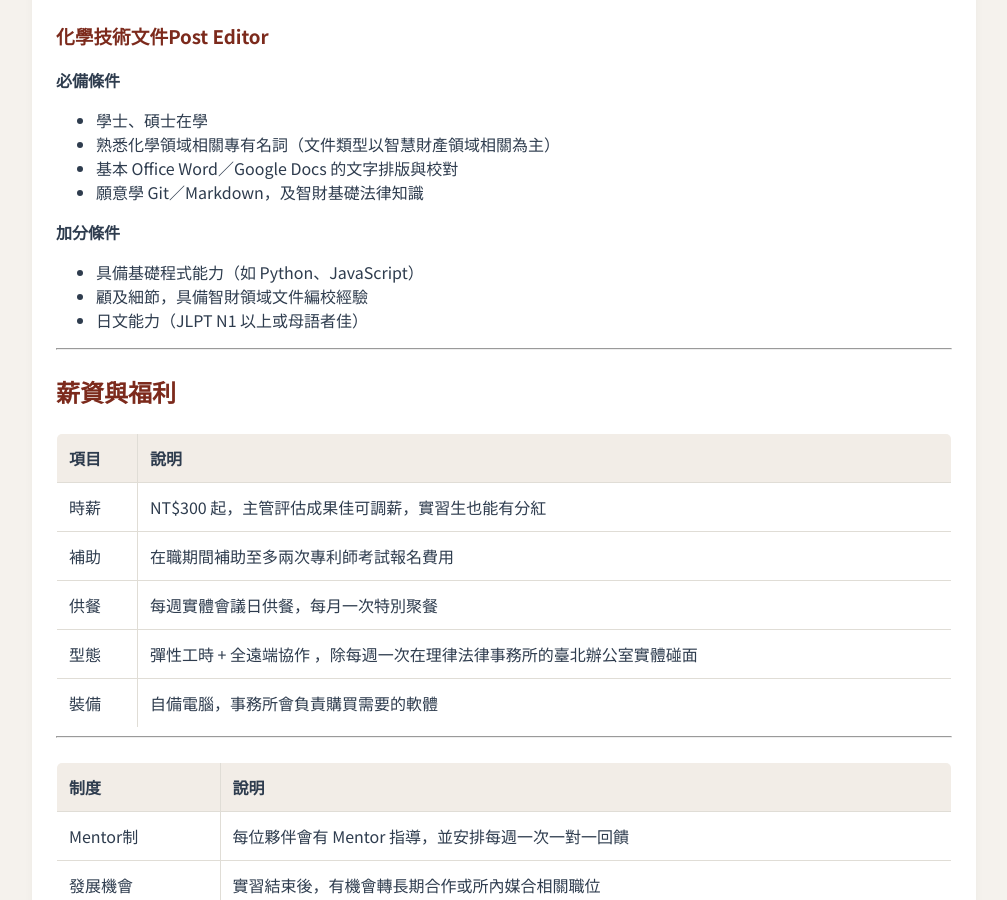
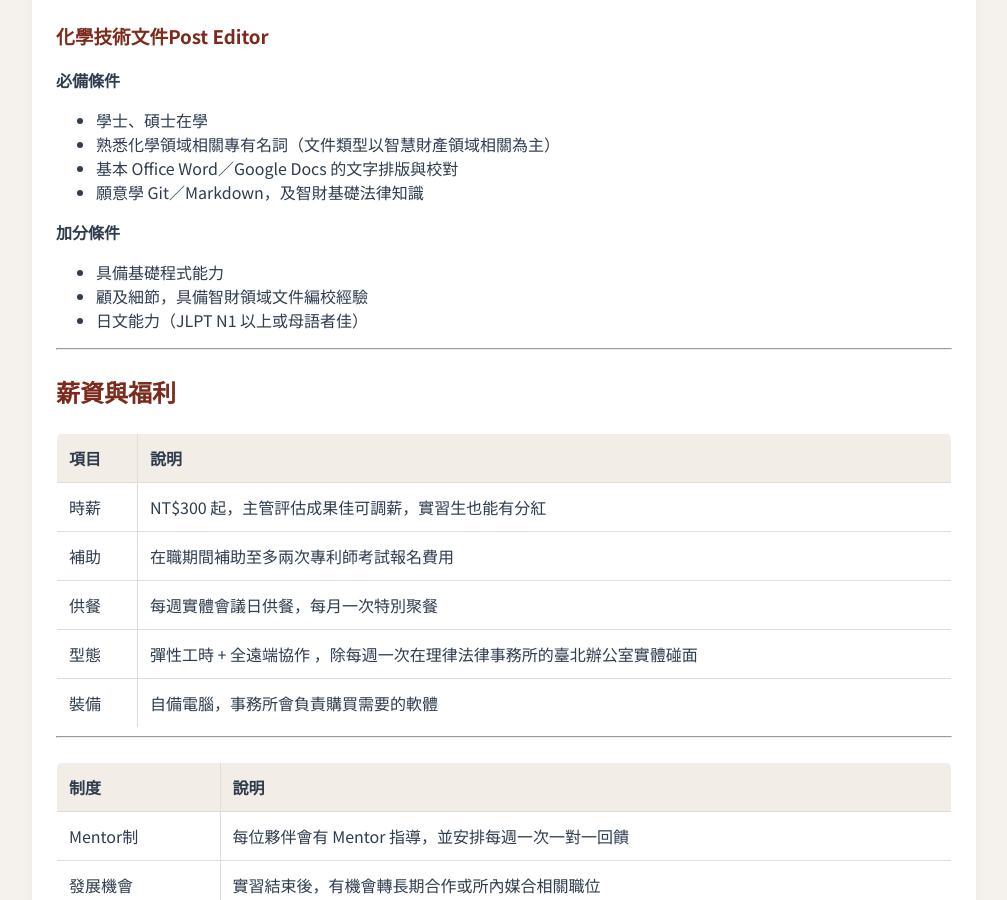
Before and after one commit to Leaven-IPM-AI-Team/leavenipm-intern, a Jekyll site: the page built from _pages/2025summer.md, in a window 1280 px wide and 900 px high, scrolled down 1307 px. Shown: the whole window, without its empty margins (136-1143 px from the left). Built offline with Jekyll 4.4.1, drawn with Linux system fonts in a browser that asks for light colours.

Commit message:
Update 2025summer.md

```diff
--- a/_pages/2025summer.md
+++ b/_pages/2025summer.md
@@ -62,7 +62,7 @@ Leavenipm AI Team全員 2000 年後出生，扁平管理，氛圍超CHILL!!!
 - 願意學 Git／Markdown，及智財基礎法律知識
 
 **加分條件**
-- 具備基礎程式能力（如 Python、JavaScript）
+- 具備基礎程式能力
 - 顧及細節，具備智財領域文件編校經驗
 - 日文能力（JLPT N1 以上或母語者佳）
 
```
